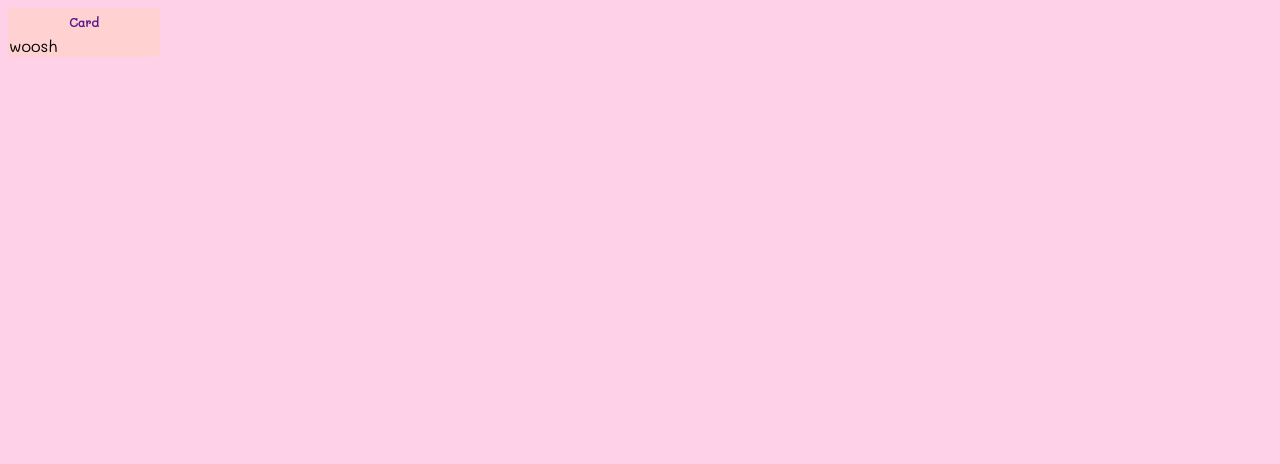
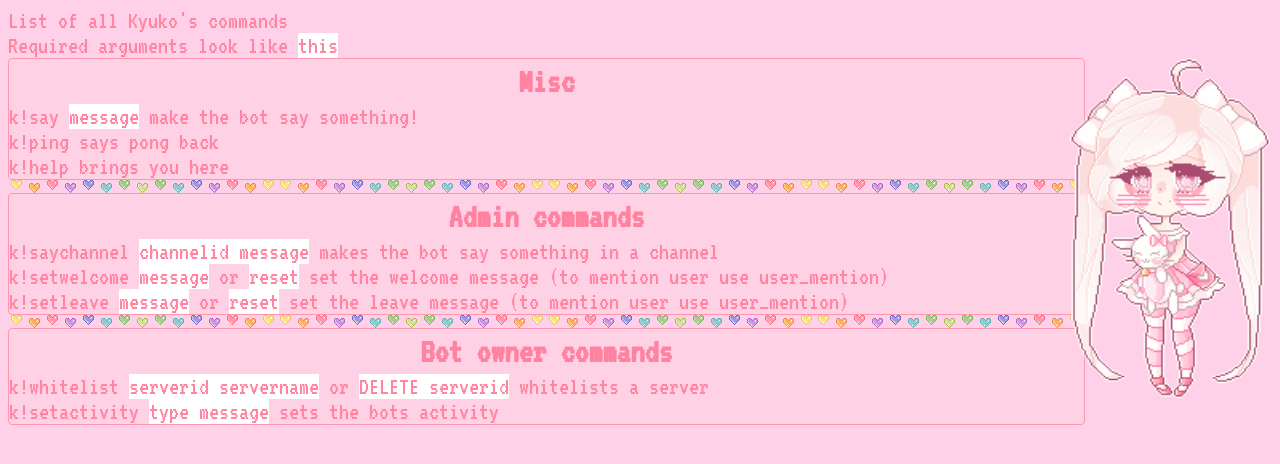
Before and after one commit to HeyItsMeNobody/Kyuko, a website: page website/index.html in a window 1280 px wide. Drawn offline with Linux system fonts and the light colour scheme.

Commit message:
"Finishing" Help page.

```diff
--- a/website/index.html
+++ b/website/index.html
@@ -4,28 +4,43 @@
 <title>Commands</title>
 <style>
 body {
-  font-family: 'Mali', cursive;
+  font-family: 'VT323', monospace;
   background: #ffd1e8;
 }
 .card {
-  width: 150px;
-  border: 1px solid #ffd1d4;
+  width: 1075px;
+  border: 1px solid #ff96af;
   border-radius: 4px;
   overflow: hidden;
   display: flex;
   flex-direction: column;
-  background: #ffd2d1;
+  background: #ffd1e4;
 }
 .card-header {
-  color: #551A8B;
+  color: #ff83a0;
   text-align: center;
   font-size: 12px;
   font-weight: 600;
   padding: 5px 10px;
+  font-size: 35px;
 }
 .card-main {
   display: flex;
-  color: black;
+  color: #ff85a2;
+  font-size: 25px;
+}
+.rarg {
+    color: #ff85a2;
+    background-color: white;
+}
+.welcometext {
+  display: flex;
+  color: #ff85a2;
+  font-size: 25px;
+}
+.doll1 {
+  position: absolute;
+  right: 10px;
 }
 </style>
 
@@ -33,12 +48,35 @@ body {
 
 <body>
 
-<link href="https://fonts.googleapis.com/css?family=Mali" rel="stylesheet">
+<link href="https://fonts.googleapis.com/css?family=VT323" rel="stylesheet">
+
+<div class="welcometext">List of all Kyuko's commands</div>
+<div class="welcometext">Required arguments look like&nbsp;<span class="rarg">this</span></div>
+<img src = "images/doll1.gif" class="doll1" height="340" width="200">
 
 <div class="card">
-  <div class="card-header">Card</div>
+  <div class="card-header">Misc</div>
   <div class="card-main">
-    <div class="main-description">woosh</div>
+    <div class="main-description">k!say <span class="rarg">message</span> make the bot say something!<br/>
+    k!ping says pong back<br/>
+    k!help brings you here</div>
+  </div>
+</div>
+<img src = "images/rainbowhearts.gif"><img src = "images/rainbowhearts.gif"><img src = "images/rainbowhearts.gif"><img src = "images/rainbowhearts.gif">
+<div class="card">
+  <div class="card-header">Admin commands</div>
+  <div class="card-main">
+    <div class="main-description">k!saychannel <span class="rarg">channelid message</span> makes the bot say something in a channel<br/>
+    k!setwelcome <span class="rarg">message</span> or <span class="rarg">reset</span> set the welcome message (to mention user use user_mention)<br/>
+    k!setleave <span class="rarg">message</span> or <span class="rarg">reset</span> set the leave message (to mention user use user_mention)</div>
+  </div>
+</div>
+<img src = "images/rainbowhearts.gif"><img src = "images/rainbowhearts.gif"><img src = "images/rainbowhearts.gif"><img src = "images/rainbowhearts.gif">
+<div class="card">
+  <div class="card-header">Bot owner commands</div>
+  <div class="card-main">
+    <div class="main-description">k!whitelist <span class="rarg">serverid servername</span> or <span class="rarg">DELETE serverid</span> whitelists a server<br/>
+    k!setactivity <span class="rarg">type message</span> sets the bots activity</div>
   </div>
 </div>
 
```
Also changed, not shown: website/images/doll1.gif (added), website/images/rainbowhearts.gif (added).
